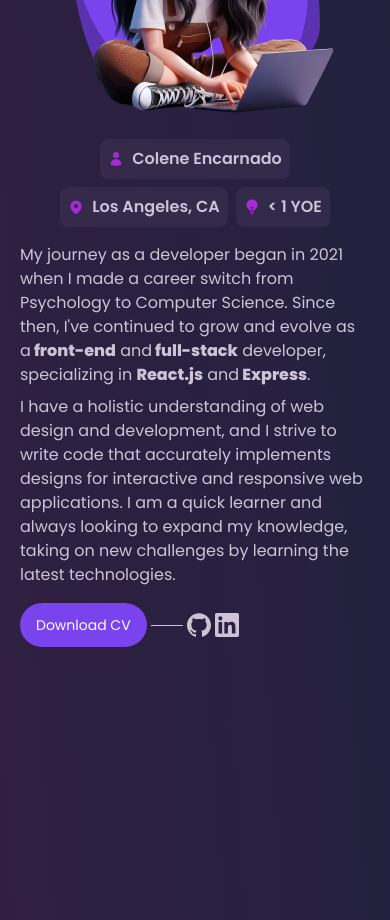
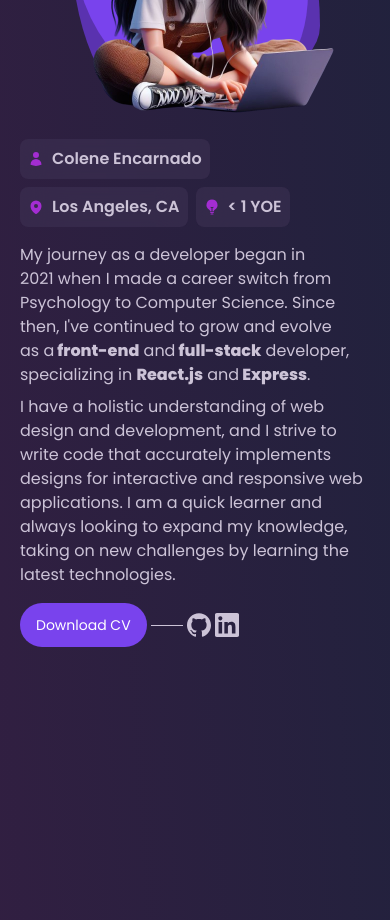
Before and after one commit to encarnac/portfolio, a React (Vite) app: page / in a window 390 px wide. Shown: the part 1560-2480 px from the top of the page. Built offline with nearby package versions, Linux system fonts and the light colour scheme.

Commit message:
Changed paragraph  and tags alignment towards start

```diff
--- a/src/constants/AboutMeData.jsx
+++ b/src/constants/AboutMeData.jsx
@@ -7,7 +7,7 @@ export const AboutMeData = [
     name: "Background",
     content: (
       <div className="flex flex-col gap-y-4 px-0 py-px sm:px-1 md:px-6">
-        <div className="flex flex-row flex-wrap justify-center gap-x-2 gap-y-2 sm:justify-start md:gap-y-0">
+        <div className="flex flex-row flex-wrap justify-stretch gap-x-2 gap-y-2 sm:justify-start md:gap-y-0">
           <div className="flex w-fit flex-row items-center justify-between gap-x-2 rounded-lg bg-white/30 px-2 py-2 text-base font-semibold text-[#797382] backdrop-blur-lg dark:bg-[#403457]/50 dark:text-[#CCC3D7]">
             <HiUser className="sm:size-6 text-[#E38EC0] dark:text-[#a32dd2]" />
             <p>Colene Encarnado</p>
@@ -23,7 +23,7 @@ export const AboutMeData = [
         </div>
 
         <div className="">
-          <p className="text-pretty mb-2">
+          <p className="text-balance mb-2">
             My journey as a developer began in 2021 when I made a career switch
             from Psychology to Computer Science. Since then, I've continued to
             grow and evolve as a
@@ -32,7 +32,7 @@ export const AboutMeData = [
             specializing in <span className="font-extrabold">React.js</span> and
             <span className="font-extrabold"> Express</span>.
           </p>
-          <p className="text-pretty">
+          <p className="text-balance">
             I have a holistic understanding of web design and development, and I
             strive to write code that accurately implements designs for
             interactive and responsive web applications. I am a quick learner
```
